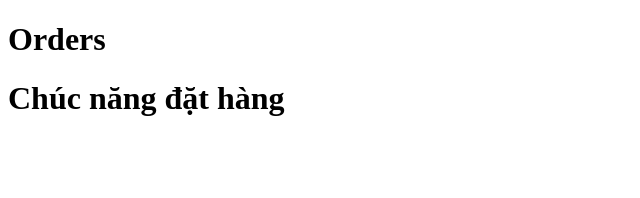
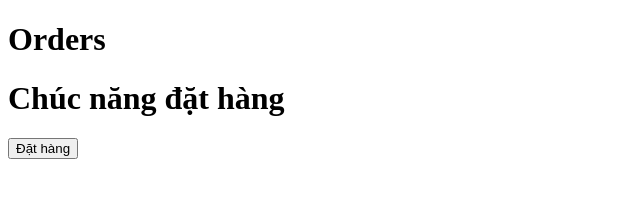
Before and after one commit to Van-Thanh-IT/shoe-store-demo, a plain HTML site: page order.html in a window 1280 px wide. Shown: the whole page, without its empty margins (0-640 px from the left). Drawn offline with Linux system fonts and the light colour scheme.

Commit message:
thêm nút đặt hàng

```diff
--- a/order.html
+++ b/order.html
@@ -8,5 +8,6 @@
 <body>
     <h1>Orders</h1>
     <h1>Chúc năng đặt hàng </h1>
+    <button>Đặt hàng</button>
 </body>
 </html>
```
